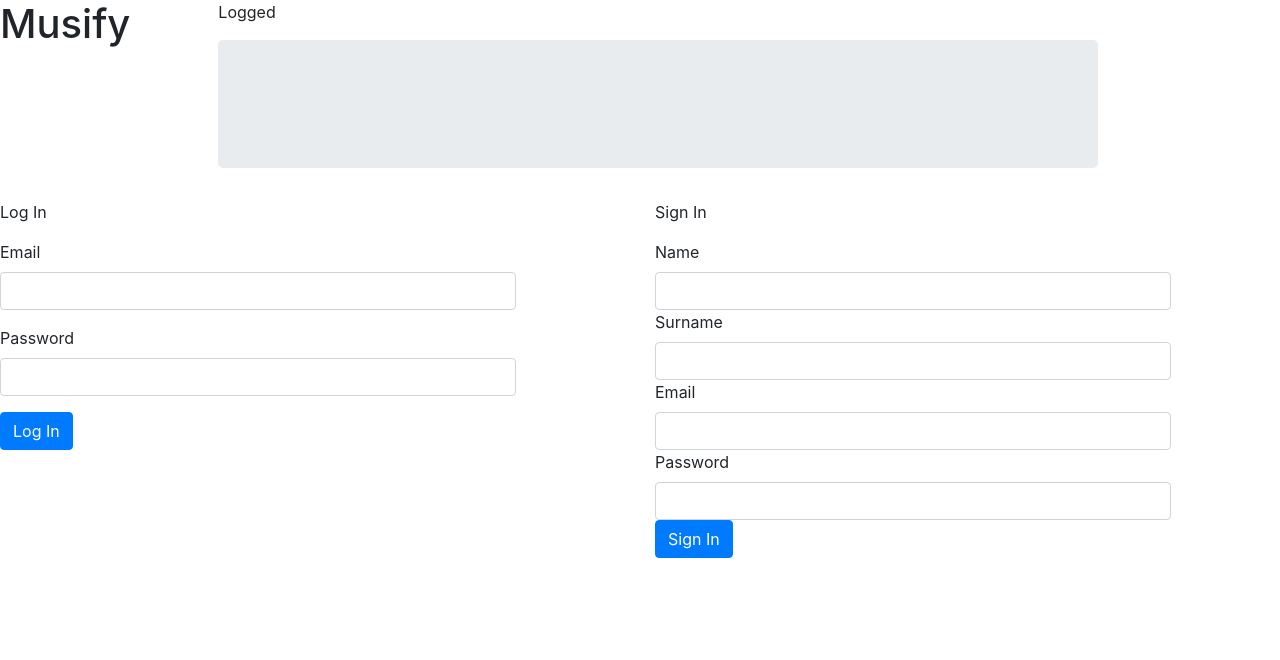
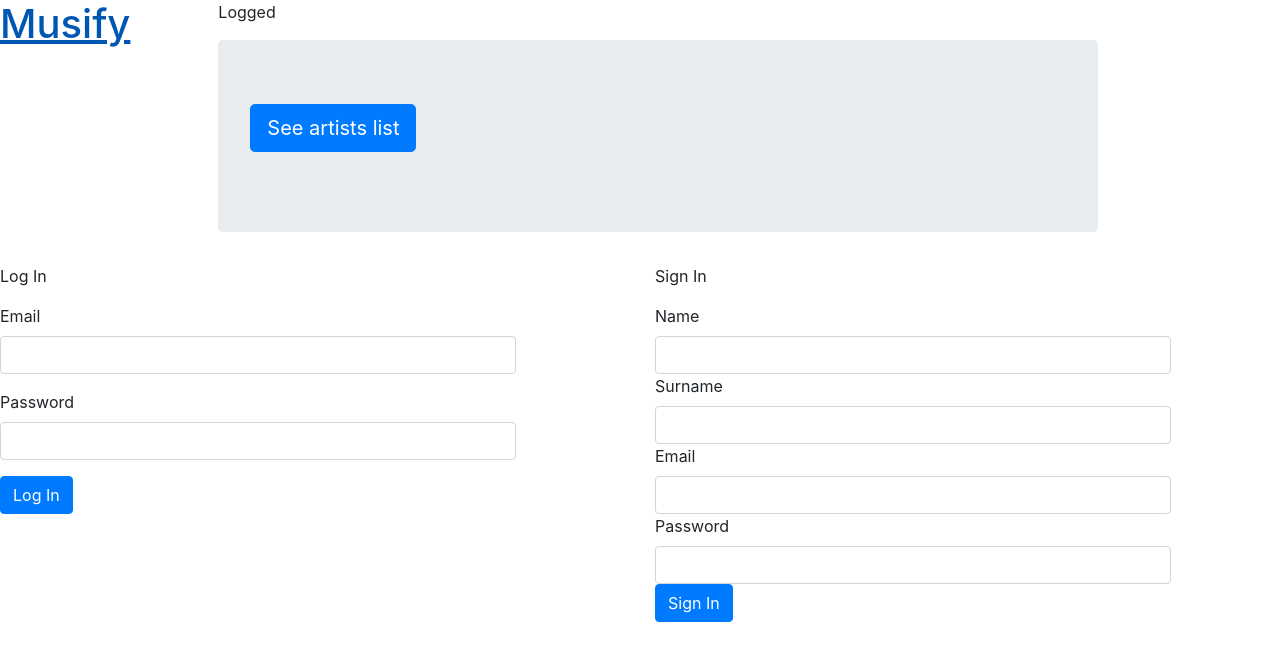
Before and after one commit to ervitis/mean2-client, an Angular app: page / in a window 1280 px wide. Shown: the top 660 px of the page. Built offline with nearby package versions, Linux system fonts and the light colour scheme.

Commit message:
fix: routing order

```diff
--- a/src/app/app.component.html
+++ b/src/app/app.component.html
@@ -1,6 +1,6 @@
 <div class="row">
   <div class="navigation col-lg-2">
-    <h1>{{title}}</h1>
+    <a [routerLink]="['/']"><h1>{{title}}</h1></a>
     <div *ngIf="identity">
       <nav id="navigation">
         <ul>
@@ -25,7 +25,7 @@
 
   <div class="clearfix"></div>
 
-  <div [class.hidden]="!identity" class="central col-lg-10">
+  <div [class.hidden]="! identity" class="central col-lg-10">
     <p>Logged</p>
     <div class="row">
       <div class="col-md-10">
--- a/src/app/app.routing.ts
+++ b/src/app/app.routing.ts
@@ -8,8 +8,8 @@ import {HomeComponent} from './components/home.component';
 const appRoutes: Routes = [
     {path: '', component: HomeComponent},
     {path: 'user/data', component: UserEditComponent},
-    {path: '**', component: HomeComponent},
     {path: 'artists/:page', component: ArtistListComponent},
+    {path: '**', component: HomeComponent}
 ];
 
 export const appRoutingProviders: any[] = [];
--- a/src/app/views/home.component.html
+++ b/src/app/views/home.component.html
@@ -1,3 +1,5 @@
 <div class="jumbotron">
-
+    <p>
+        <a class="btn btn-primary btn-lg" [routerLink]="['/artists', 1]" role="button">See artists list</a>
+    </p>
 </div>
```
